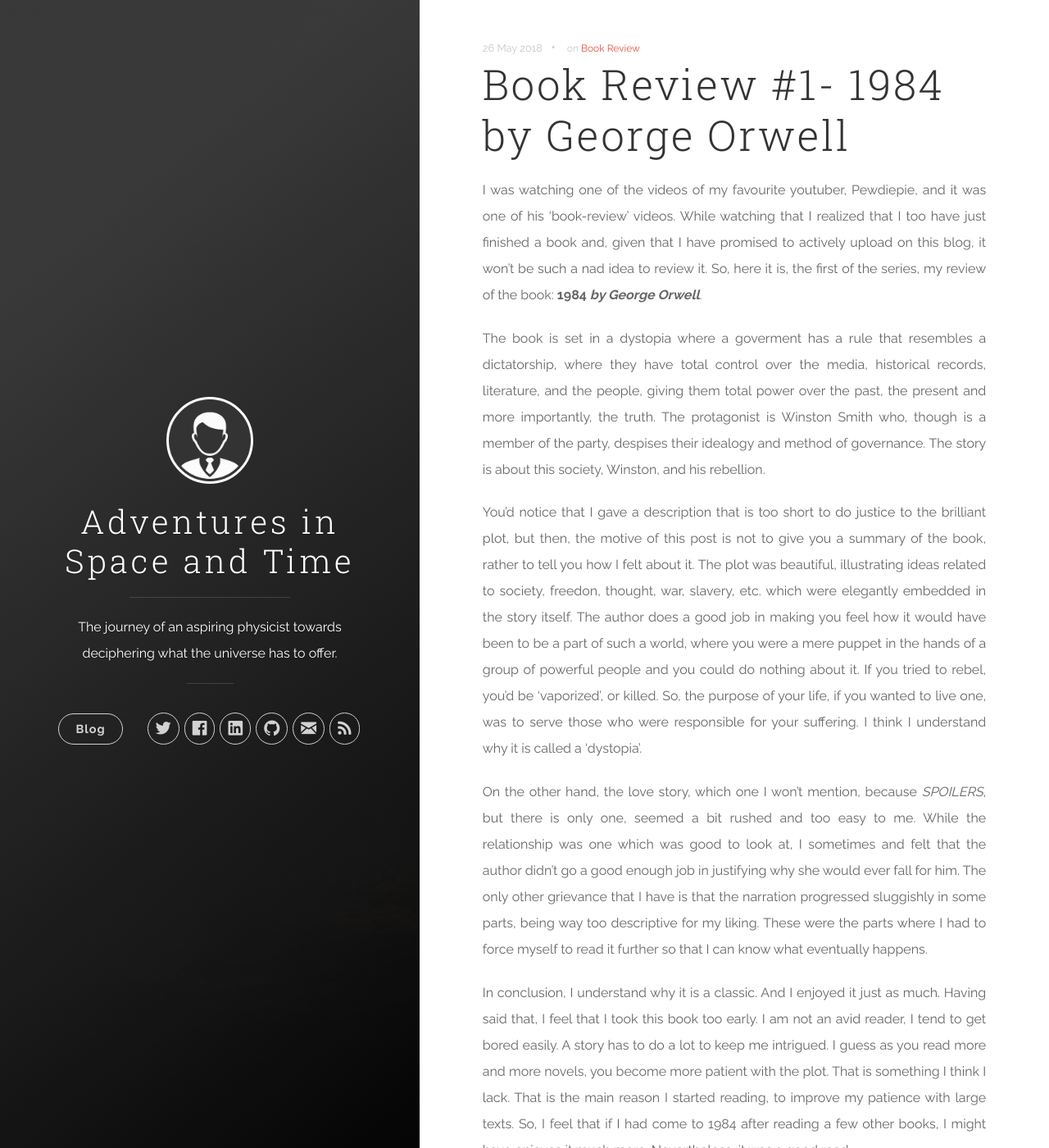
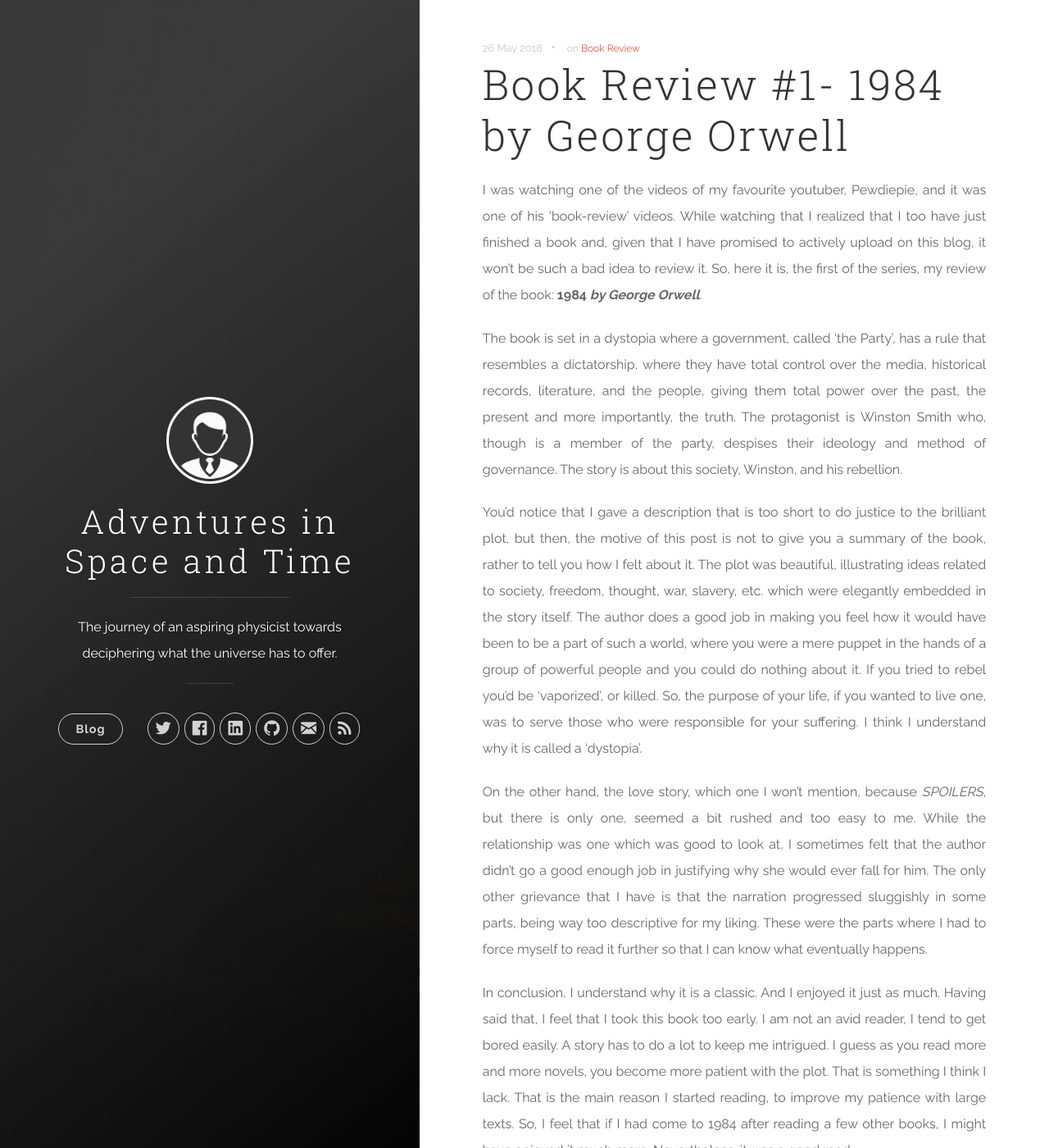
Before and after one commit to theStarlord/mne.github.io, a Jekyll site: the page built from _posts/2018-05-26-book-review-1.markdown, in a window 1280 px wide and 1400 px high. Shown: the whole window at 82% size. Built offline with Jekyll 4.4.1, drawn with Linux system fonts in a browser that asks for light colours; some of the changed text lies outside the part shown.

Commit message:
Typo edits

```diff
--- a/_posts/2018-05-26-book-review-1.markdown
+++ b/_posts/2018-05-26-book-review-1.markdown
@@ -5,14 +5,14 @@ categories: [Book Review]
 tags: [Book Review]
 ---
 
-I was watching one of the videos of my favourite youtuber, Pewdiepie, and it was one of his 'book-review' videos. While watching that I realized that I too have just finished a book and, given that I have promised to actively upload on this blog, it won't be such a nad idea to review it. So, here it is, the first of the series, my review of the book: **1984 _by George Orwell_**.
+I was watching one of the videos of my favourite youtuber, Pewdiepie, and it was one of his 'book-review' videos. While watching that I realized that I too have just finished a book and, given that I have promised to actively upload on this blog, it won't be such a bad idea to review it. So, here it is, the first of the series, my review of the book: **1984 _by George Orwell_**.
 
-The book is set in a dystopia where a goverment has a rule that resembles a dictatorship, where they have total control over the media, historical records, literature, and the people, giving them total power over the past, the present and more importantly, the truth. The protagonist is Winston Smith who, though is a member of the party, despises their idealogy and method of governance. The story is about this society, Winston, and his rebellion.
+The book is set in a dystopia where a government, called 'the Party', has a rule that resembles a dictatorship, where they have total control over the media, historical records, literature, and the people, giving them total power over the past, the present and more importantly, the truth. The protagonist is Winston Smith who, though is a member of the party, despises their ideology and method of governance. The story is about this society, Winston, and his rebellion.
 
-You'd notice that I gave a description that is too short to do justice to the brilliant plot, but then, the motive of this post is not to give you a summary of the book, rather to tell you how I felt about it. The plot was beautiful, illustrating ideas related to society, freedon, thought, war, slavery, etc. which were elegantly embedded in the story itself. The author does a good job in making you feel how it would have been to be a part of such a world, where you were a mere puppet in the hands of a group of powerful people and you could do nothing about it. If you tried to rebel, you'd be 'vaporized', or killed. So, the purpose of your life, if you wanted to live one, was to serve those who were responsible for your suffering. I think I understand why it is called a 'dystopia'.
+You'd notice that I gave a description that is too short to do justice to the brilliant plot, but then, the motive of this post is not to give you a summary of the book, rather to tell you how I felt about it. The plot was beautiful, illustrating ideas related to society, freedom, thought, war, slavery, etc. which were elegantly embedded in the story itself. The author does a good job in making you feel how it would have been to be a part of such a world, where you were a mere puppet in the hands of a group of powerful people and you could do nothing about it. If you tried to rebel you'd be 'vaporized', or killed. So, the purpose of your life, if you wanted to live one, was to serve those who were responsible for your suffering. I think I understand why it is called a 'dystopia'.
 
-On the other hand, the love story, which one I won't mention, because _SPOILERS_, but there is only one, seemed a bit rushed and too easy to me. While the relationship was one which was good to look at, I sometimes and felt that the author didn't go a good enough job in justifying why she would ever fall for him. The only other grievance that I have is that the narration progressed sluggishly in some parts, being way too descriptive for my liking. These were the parts where I had to force myself to read it further so that I can know what eventually happens.
+On the other hand, the love story, which one I won't mention, because _SPOILERS_, but there is only one, seemed a bit rushed and too easy to me. While the relationship was one which was good to look at, I sometimes felt that the author didn't go a good enough job in justifying why she would ever fall for him. The only other grievance that I have is that the narration progressed sluggishly in some parts, being way too descriptive for my liking. These were the parts where I had to force myself to read it further so that I can know what eventually happens.
 
-In conclusion, I understand why it is a classic. And I enjoyed it just as much. Having said that, I feel that I took this book too early. I am not an avid reader, I tend to get bored easily. A story has to do a lot to keep me intrigued. I guess as you read more and more novels, you become more patient with the plot. That is something I think I lack. That is the main reason I started reading, to improve my patience with large texts. So, I feel that if I had come to 1984 after reading a few other books, I might have enjoyes it much more. Nevertheless, it was a good read.
+In conclusion, I understand why it is a classic. And I enjoyed it just as much. Having said that, I feel that I took this book too early. I am not an avid reader, I tend to get bored easily. A story has to do a lot to keep me intrigued. I guess as you read more and more novels, you become more patient with the plot. That is something I think I lack. That is the main reason I started reading, to improve my patience with large texts. So, I feel that if I had come to 1984 after reading a few other books, I might have enjoyed it much more. Nevertheless, it was a good read.
 
-I wanted some book recommendations, and so I posted it as my Whatsapp status, and within 10 minutes I had 15 book recommendations. So, to start with, I'll pick one of them, suggested by my friend Akash Vaish, called **The Girl With The Dragon Tattoo _by Stieg Larsson_**. THough he suggested that I should read the entire _Millennium Series_ by the author, I'll start with this one, this being the first in the series. I am also currently reading **The Haunting of The Hill House _by Shirley Jackson _ **, which, as the name suggests, is a horror-fiction. Let's see which one lands itself the next book review.
+I wanted some book recommendations, and so I posted it as my Whatsapp status, and within 10 minutes I had 15 book recommendations. So, to start with, I'll pick one of them, suggested by my friend Akash Vaish, called **The Girl With The Dragon Tattoo _by Stieg Larsson_**. Though he suggested that I should read the entire _Millennium Series_ by the author, I'll start with this one, this being the first in the series. I am also currently reading **The Haunting of The Hill House _by Shirley Jackson_**, which, as the name suggests, is a horror-fiction. Let's see which one lands itself the next book review!
```
